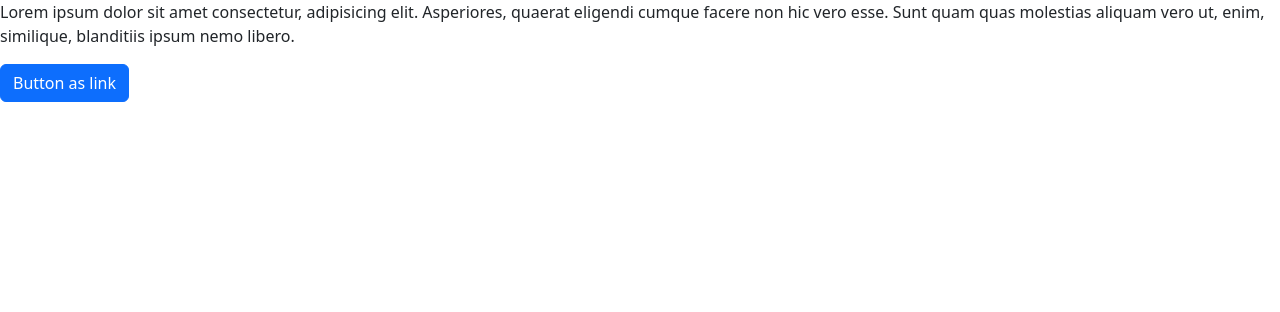
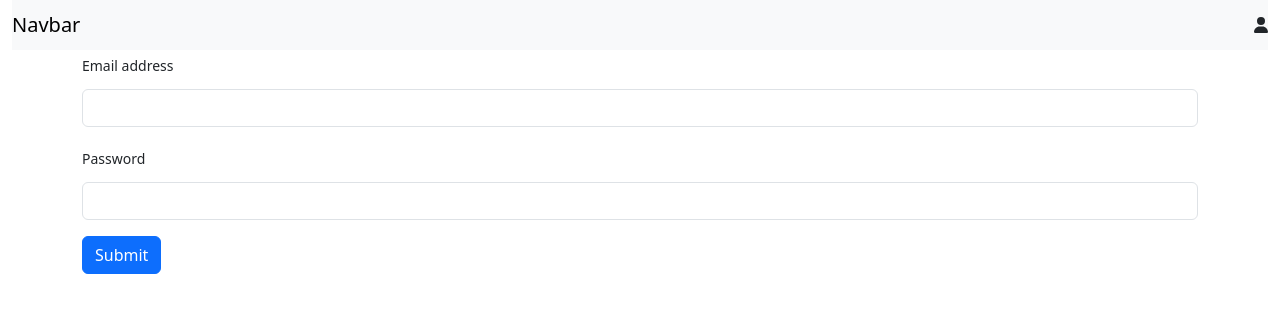
Before and after one commit to nestorjunior/react-personal-weather-forecast, a React (Vite) app: page / in a window 1280 px wide. Shown: the top 312 px of the page. Built offline with nearby package versions, Linux system fonts and the light colour scheme.

Commit message:
Create components: FormLogin, FormSigup

```diff
--- a/package.json
+++ b/package.json
@@ -10,9 +10,13 @@
     "preview": "vite preview"
   },
   "dependencies": {
+    "@fortawesome/fontawesome-svg-core": "^6.4.0",
+    "@fortawesome/free-brands-svg-icons": "^6.4.0",
+    "@fortawesome/free-regular-svg-icons": "^6.4.0",
+    "@fortawesome/free-solid-svg-icons": "^6.4.0",
+    "@fortawesome/react-fontawesome": "^0.2.0",
     "bootstrap": "^5.3.0",
     "react": "^18.2.0",
-    "react-bootstrap": "^2.7.4",
     "react-dom": "^18.2.0"
   },
   "devDependencies": {
--- a/src/App.jsx
+++ b/src/App.jsx
@@ -1,15 +1,12 @@
 import HomePage from './pages/HomePage'
-import Button from 'react-bootstrap/Button';
+import FormLogin from './components/FormLogin'
 
 const App = () => {
 
   return (
     <>
       <HomePage />
-
-      <Button as="a" variant="primary">
-        Button as link
-      </Button>
+      <FormLogin />
     </>
   )
 }
--- /dev/null
+++ b/src/components/FormLogin.jsx
@@ -0,0 +1,21 @@
+const FormLogin = () => {
+    return (
+        <>
+            <div className="container">
+                <form>
+                    <div className="mb-3">
+                        <label htmlFor="exampleInputEmail1" className="form-label col-form-label-sm">Email address</label>
+                        <input type="email" className="form-control" id="exampleInputEmail1" aria-describedby="emailHelp" />
+                    </div>
+                    <div className="mb-3">
+                        <label htmlFor="exampleInputPassword1" className="form-label col-form-label-sm">Password</label>
+                        <input type="password" className="form-control" id="exampleInputPassword1" />
+                    </div>
+                    <button type="submit" className="btn btn-primary">Submit</button>
+                </form>
+            </div>
+        </>
+    )
+}
+
+export default FormLogin;
--- a/src/main.jsx
+++ b/src/main.jsx
@@ -2,6 +2,7 @@ import React from 'react'
 import ReactDOM from 'react-dom/client'
 import App from './App.jsx'
 import 'bootstrap/dist/css/bootstrap.min.css';
+
 
 ReactDOM.createRoot(document.getElementById('root')).render(
   <React.StrictMode>
--- a/src/pages/HomePage.jsx
+++ b/src/pages/HomePage.jsx
@@ -1,7 +1,15 @@
+import { FontAwesomeIcon } from '@fortawesome/react-fontawesome'
+import { faUser } from '@fortawesome/free-solid-svg-icons'
+
 const HomePage = () => {
     return (
         <>
-            <p>Lorem ipsum dolor sit amet consectetur, adipisicing elit. Asperiores, quaerat eligendi cumque facere non hic vero esse. Sunt quam quas molestias aliquam vero ut, enim, similique, blanditiis ipsum nemo libero.</p>
+            <div className="container-fluid">
+                <nav className="navbar bg-body-tertiary">
+                    <span className="navbar-brand mb-0 h3">Navbar</span>
+                    <FontAwesomeIcon icon={faUser} />
+                </nav>
+            </div>
         </>
     )
 }
```
Also changed, not shown: src/components/FormSignup.jsx (added, +25 -0 lines), src/pages/LoginPage.jsx (deleted, +0 -9 lines), src/pages/MainPage.jsx (added, +10 -0 lines), src/pages/SignupPage.jsx (deleted, +0 -9 lines), 1 other file (tests, documents, lock files or other folders).
